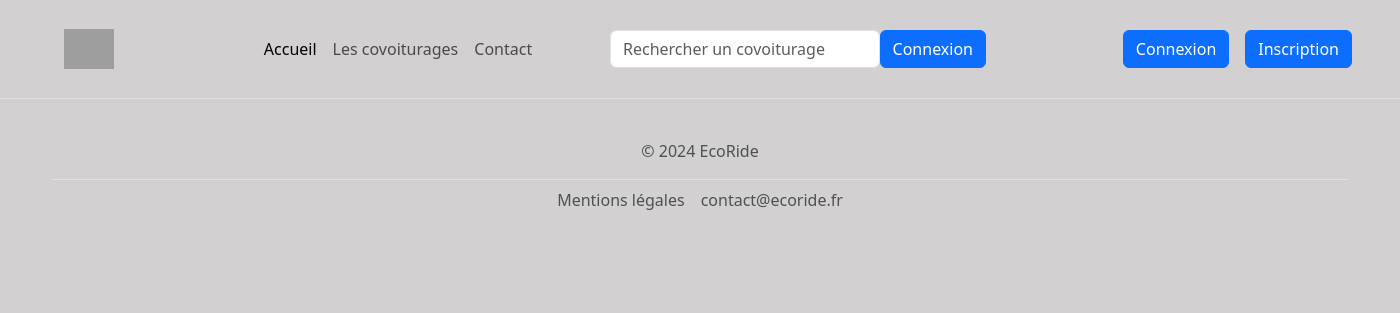
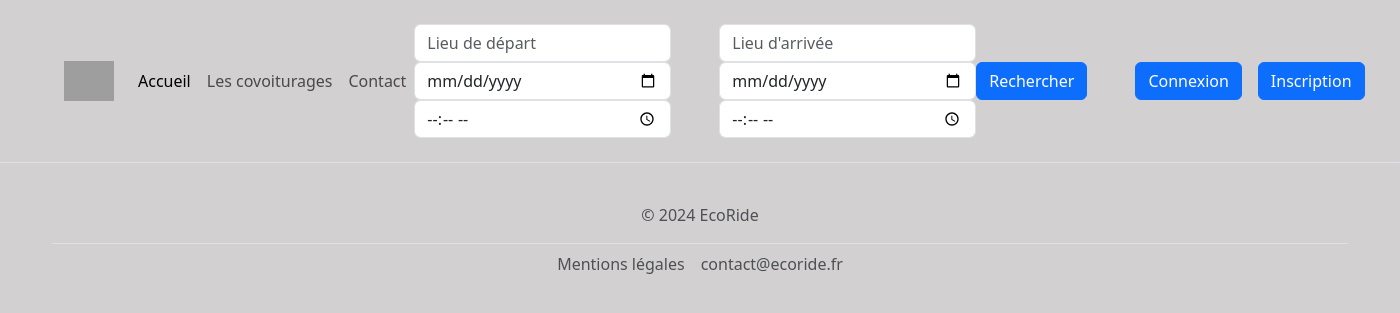
Before and after one commit to mohamedDVP/ecoRide, a Symfony app: template templates/base.html.twig in a window 1400 px wide. Shown: the top 313 px of the page. Run offline with Twig, Linux system fonts and the light colour scheme; the template is opened without the code that fills it, so the values that code supplies are empty; some libraries are stand-ins or nearby versions; grey boxes are pictures that could not be loaded.

Commit message:
ajout de la barre de recherche dans la navbar

```diff
--- a/templates/base.html.twig
+++ b/templates/base.html.twig
@@ -36,10 +36,10 @@
                         </button>
 
                         <div class="collapse navbar-collapse d-lg-flex" id="navbarsExample11">
-                                    <a class="navbar-brand col-lg-1" href="{{ path('index') }}">
+                                    <a class="navbar-brand col-lg-auto" href="{{ path('index') }}">
                                 <img src="{{ asset('assets/logo-ecoride.webp') }}" class="logo" alt="Logo EcoRide"/>
                             </a>
-                            <ul class="navbar-nav col-lg-4 justify-content-lg-center">
+                            <ul class="navbar-nav col-lg-auto justify-content-lg-center">
                                 <li class="nav-item">
                                     <a class="nav-link active" aria-current="page" href="{{ path('index') }}">Accueil</a>
                                 </li>
@@ -50,11 +50,22 @@
                                     <a class="nav-link" href="{{ path('contact') }}">Contact</a>
                                 </li>
                             </ul>
-                            <form class="d-lg-flex col-lg-4 justify-content-center">
-                                <input class="form-control" type="search" placeholder="Rechercher un covoiturage" aria-label="Search">
-                                <button class="btn btn-primary me-5 justify-content-lg-end">Connexion</button>
+                            <form class="d-lg-flex col-lg-auto justify-content-center">
+                            <div class="me-5">
+                                <input class="form-control" type="search" placeholder="Lieu de départ" aria-label="Search">
+                                <input class="form-control" type="date" placeholder="Date de départ" aria-label="date">
+                                <input class="form-control" type="time" placeholder="Heure de départ" aria-label="time">
+                            </div>
+                            <div>
+                                <input class="form-control" type="search" placeholder="Lieu d'arrivée" aria-label="Search">
+                                <input class="form-control" type="date" placeholder="Date d'arrivée" aria-label="date">
+                                <input class="form-control" type="time" placeholder="Heure d'arrivée" aria-label="time">
+                            </div>
+                            <div class="d-flex align-items-center me-5">
+                                <a class="btn btn-primary justify-content-lg-end" href="">Rechercher</a>
+                            </div>
                             </form>
-                            <div class="d-lg-flex col-lg-3 justify-content-lg-end">
+                            <div class="d-lg-flex col-lg-auto justify-content-lg-end">
                                 <button class="btn btn-primary me-3">Connexion</button>
                                 <button class="btn btn-primary">Inscription</button>
                             </div>
```
